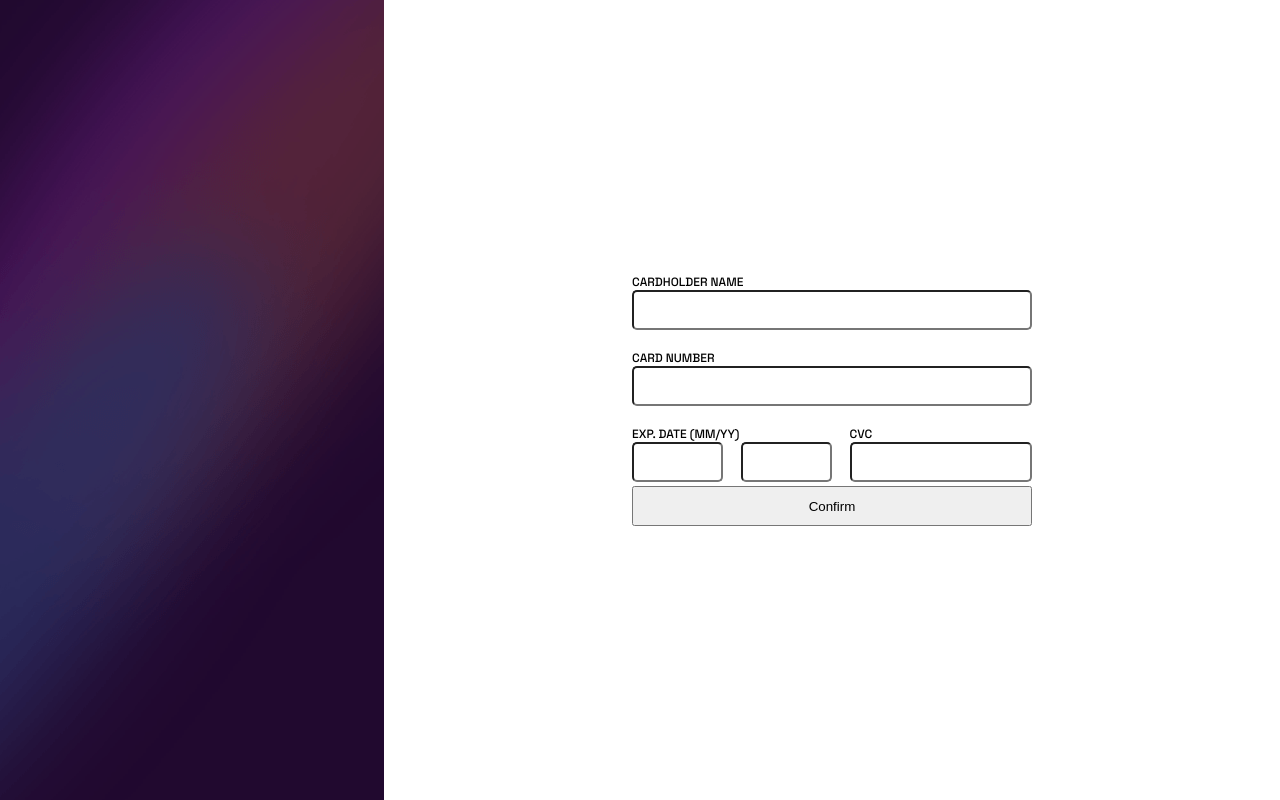
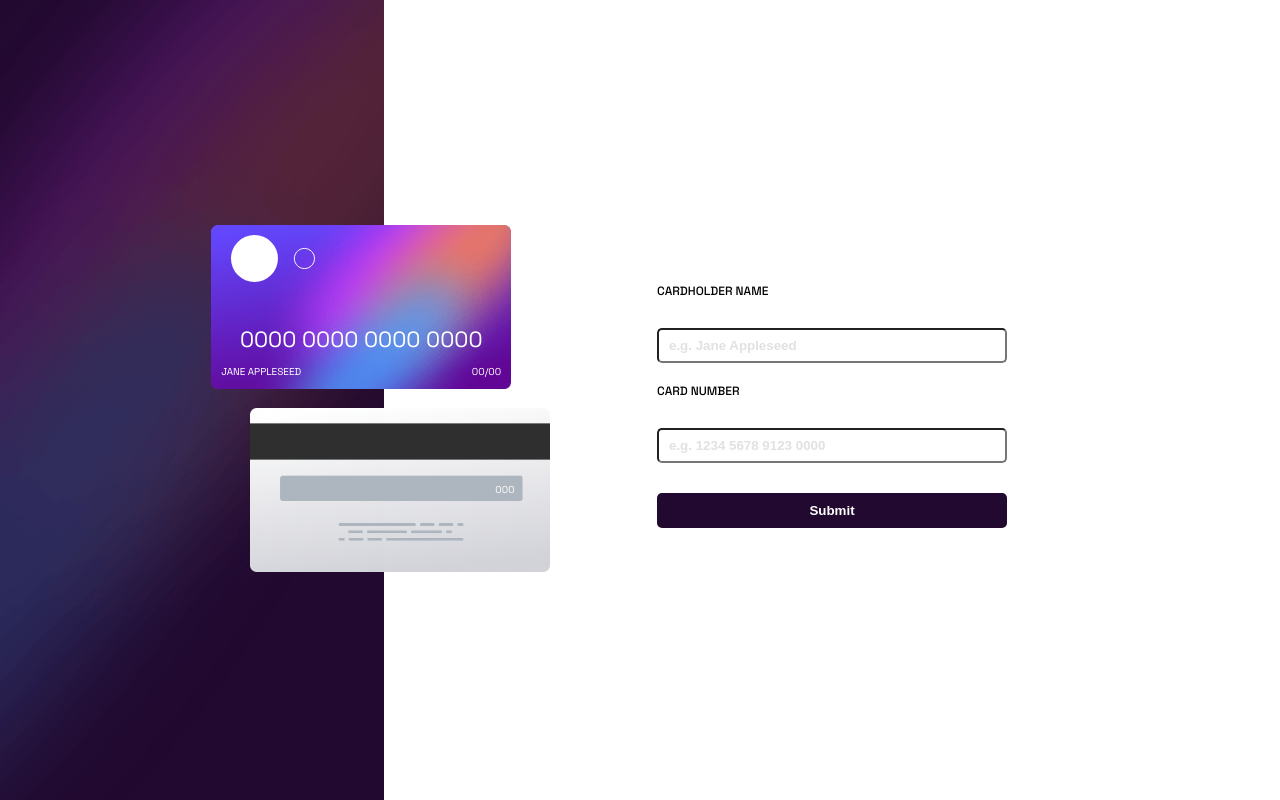
Before and after one commit to Emmanuel252/Project-Card-Credit, a plain HTML site: page index.html in a window 1280 px wide. Drawn offline with Linux system fonts and the light colour scheme.

Commit message:
Update the form except the three colomn

```diff
--- a/index.html
+++ b/index.html
@@ -9,8 +9,47 @@
   <body>
     <div class="container">
       <div class="left">
-        <div class="cardFace"></div>
-        <div class="cardPile"></div>
+        <div class="cardFace">
+          <div class="face">
+            <img
+              src="/interactive-card-details-form-main/images/bg-card-front.png"
+              alt="La face"
+            />
+            <svg
+              width="84"
+              height="47"
+              fill="none"
+              xmlns="http://www.w3.org/2000/svg"
+            >
+              <ellipse
+                cx="23.478"
+                cy="23.5"
+                rx="23.478"
+                ry="23.5"
+                fill="#fff"
+              />
+              <path
+                d="M83.5 23.5c0 5.565-4.507 10.075-10.065 10.075-5.559 0-10.065-4.51-10.065-10.075 0-5.565 4.506-10.075 10.065-10.075 5.558 0 10.065 4.51 10.065 10.075Z"
+                stroke="#fff"
+              /></svg
+            ><br />
+            <span class="numberCompte">0000 0000 0000 0000</span>
+            <br />
+            <div class="info">
+              <p>JANE APPLESEED</p>
+              <p class="date">00/00</p>
+            </div>
+          </div>
+        </div>
+        <div class="cardPile">
+          <div class="pile">
+            <img
+              src="/interactive-card-details-form-main/images/bg-card-back.png"
+              alt="Le pile"
+            />
+            <p class="codeCvc">000</p>
+          </div>
+        </div>
       </div>
       <div class="right">
         <div class="containerForm">
@@ -18,34 +57,35 @@
             <div class="containForm">
               <label for="">CARDHOLDER NAME </label><br />
               <div class="bloc">
-                <input type="text" class="inputForm" required />
+                <input
+                  type="text"
+                  class="inputForm"
+                  placeholder="e.g. Jane Appleseed"
+                  required
+                />
               </div>
             </div>
             <div class="containForm">
-              <label for="">CARD NUMBER</label><br />
+              <label for="" class="message">CARD NUMBER</label><br />
               <div class="bloc">
-                <input type="text" class="inputForm" required />
-              </div>
-            </div>
-            <div class="containForm">
-              <div class="bloc three">
-                <span class="number1">
-                  <label for="">EXP. DATE (MM/YY)</label><br />
-                  <input type="number" class="days inputForm" required />
-                  <input type="number" class="years inputForm" required />
-                </span>
-                <span class="number2">
-                  <label for="">CVC</label><br />
-                  <input type="number" class="cvc inputForm" required />
-                </span>
+                <input
+                  type="text"
+                  class="inputForm"
+                  placeholder="e.g. 1234 5678 9123 0000"
+                  required
+                />
               </div>
             </div>
             <div class="containForm">
               <div class="bloc">
-                <button class="btn">Confirm</button>
+                <input
+                  type="submit"
+                  class="btn"
+                  placeholder="e.g. 1234 5678 9123 0000"
+                  required
+                />
               </div>
             </div>
-            <div />
           </form>
         </div>
       </div>
--- a/style.css
+++ b/style.css
@@ -30,6 +30,11 @@ html {
 body {
   font-family: var(--font);
 }
+label {
+  font-size: 1.2rem;
+  font-weight: 500;
+  color: var(--gradientColor);
+}
 .container {
   display: flex;
   width: 100vw;
@@ -50,55 +55,149 @@ body {
   margin: auto;
   align-items: center;
 }
-/* .containForm {
+.cardFace .face {
+  width: 30rem;
 }
-.containForm input {
-} */
+.cardFace .face img {
+  width: 100%;
+}
+.cardPile .pile {
+  width: 30rem;
+  margin-top: 3rem;
+}
+.cardPile .pile img {
+  width: 100%;
+}
+.face {
+  position: relative;
+  margin: 0 55%;
+}
+.pile {
+  position: relative;
+  margin: 0 65%;
+}
+.codeCvc {
+  position: absolute;
+  color: var(--white);
+  font-size: 1rem;
+  top: 7.5rem;
+  right: 3.5rem;
+}
+
+.face svg {
+  position: absolute;
+  left: 2rem;
+  top: 1rem;
+}
+.numberCompte {
+  font-size: 2.2rem;
+  color: var(--white);
+  position: absolute;
+  top: 10rem;
+  left: 50%;
+  transform: translateX(-50%);
+  white-space: nowrap;
+}
+.info {
+  display: flex;
+  justify-content: space-between;
+  margin-top: -4rem;
+  padding: 0 1rem;
+}
+.info p {
+  color: var(--white);
+}
 .containForm {
   padding: 1rem 0rem;
-}
-.containForm label {
-  font-size: 1.2rem;
-  font-weight: 500;
+  width: 35rem;
+  display: flex;
+  flex-direction: column;
+  gap: 0.8rem;
+  margin: auto;
 }
 .bloc {
-  width: 40rem;
-  min-width: 30rem;
-  height: 4rem;
+  height: 3.5rem;
 }
 .bloc .inputForm {
   width: 100%;
   height: 100%;
   border-radius: 0.5rem;
+  padding-left: 1rem;
+  font-weight: 800;
+  outline: none;
 }
-.three {
+.blocs input {
+  width: 100%;
+  height: 3.5rem;
+  border-radius: 0.5rem;
+  padding-left: 1rem;
+  font-weight: 800;
+}
+.partTwo {
   display: flex;
-  gap: 3.5rem;
-  white-space: nowrap;
+  width: 100%;
+  gap: 0.5rem;
 }
-.number1 {
+
+.partTwo input {
   width: 50%;
 }
-.number2 {
+::placeholder {
+  color: var(--lightGrV);
+  opacity: 0.9;
+}
+.column {
+  display: flex;
+}
+.two {
+  display: flex;
+  flex-direction: column;
   width: 50%;
 }
-.number1 .days {
-  width: 50%;
-  margin-right: 1.5rem;
+.two div {
+  display: flex;
 }
-.number1 .years {
-  width: 50%;
-}
-.number1 .cvc {
-  width: 50%;
-}
+
 .bloc .btn {
   width: 100%;
   height: 100%;
+  background-color: var(--verDaV);
+  border-radius: 5px;
+  color: var(--white);
+  font-weight: 700;
+  margin: 1rem auto;
+  border: none;
+  cursor: pointer;
 }
 
-@media (max-width: 1000px) {
-  .right {
-    background-color: red;
+@media screen and (max-width: 1024px) {
+  .face {
+    position: relative;
+    margin: 0 20%;
+  }
+  .pile {
+    position: relative;
+    margin: 0 30%;
   }
 }
+
+@media screen and (max-width: 768px) {
+  .container {
+    flex-direction: column;
+  }
+  .left {
+    width: 100%;
+    max-height: 40vh;
+    background-repeat: no-repeat;
+    background-size: cover;
+  }
+  .cardFace .face {
+    width: 30rem;
+  }
+  .cardPile .pile {
+    width: 30rem;
+  }
+  .containerForm {
+    margin: auto;
+  }
+}
```
